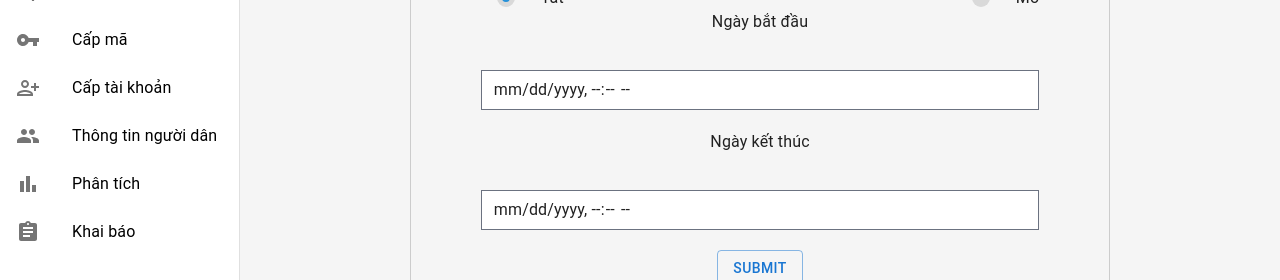
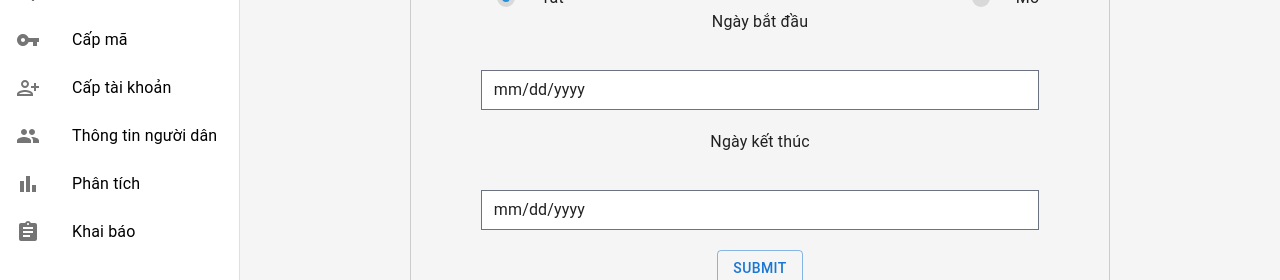
Before and after one commit to NDM2108/citizenV, a React (Create React App) app in the folder client/: page /accMan/update in a window 1280 px wide. Shown: the part 153-433 px from the top of the page. Built offline with nearby package versions, Linux system fonts and the light colour scheme.

Commit message:
edit acc

```diff
--- a/client/src/components/pages/accountManager/editAccount/updateStatus/UpdateStatus.js
+++ b/client/src/components/pages/accountManager/editAccount/updateStatus/UpdateStatus.js
@@ -61,7 +61,7 @@ function UpdateStatus({ subId, setOpen, params }) {
                 <div className="status-event">
                     <p>Ngày bắt đầu</p>
                     <input
-                        type="datetime-local"
+                        type="date"
                         className="status-date"
                         onChange={(e) => setStart(e.target.valueAsDate)}
                         onFocus={() => setIsError(false)}
@@ -69,7 +69,7 @@ function UpdateStatus({ subId, setOpen, params }) {
                     />
                     <p>Ngày kết thúc</p>
                     <input
-                        type="datetime-local"
+                        type="date"
                         className="status-date"
                         onChange={(e) => setDate(e.target.valueAsDate)}
                         onFocus={() => setIsError(false)}
--- a/client/src/components/pages/population/InfoPopulation.js
+++ b/client/src/components/pages/population/InfoPopulation.js
@@ -11,12 +11,23 @@ function TestInfo() {
     const [listUsers, setListUsers] = useState([])
 
     useEffect(() => {
-        axios.get('http://localhost:5000/citizen_infos')
-            .then(response => {
-                const list = response.data
-                setListUsers(list)
-                console.log(list);
+        // axios.get('http://localhost:5000/citizen_infos')
+        //     .then(response => {
+        //         const list = response.data
+        //         setListUsers(list)
+        //         console.log(list);
 
+        //     })
+        fetch('http://localhost:5000/citizen_infos', {
+            method: "GET",
+            headers: {
+                "Content-type": "application/json; charset=UTF-8",
+                "Authentication": "Bearer " + localStorage.getItem('accessToken')
+            }
+        })
+            .then(response => response.json())
+            .then(data => {
+                setListUsers(data)
             })
     }, [])
 
```
